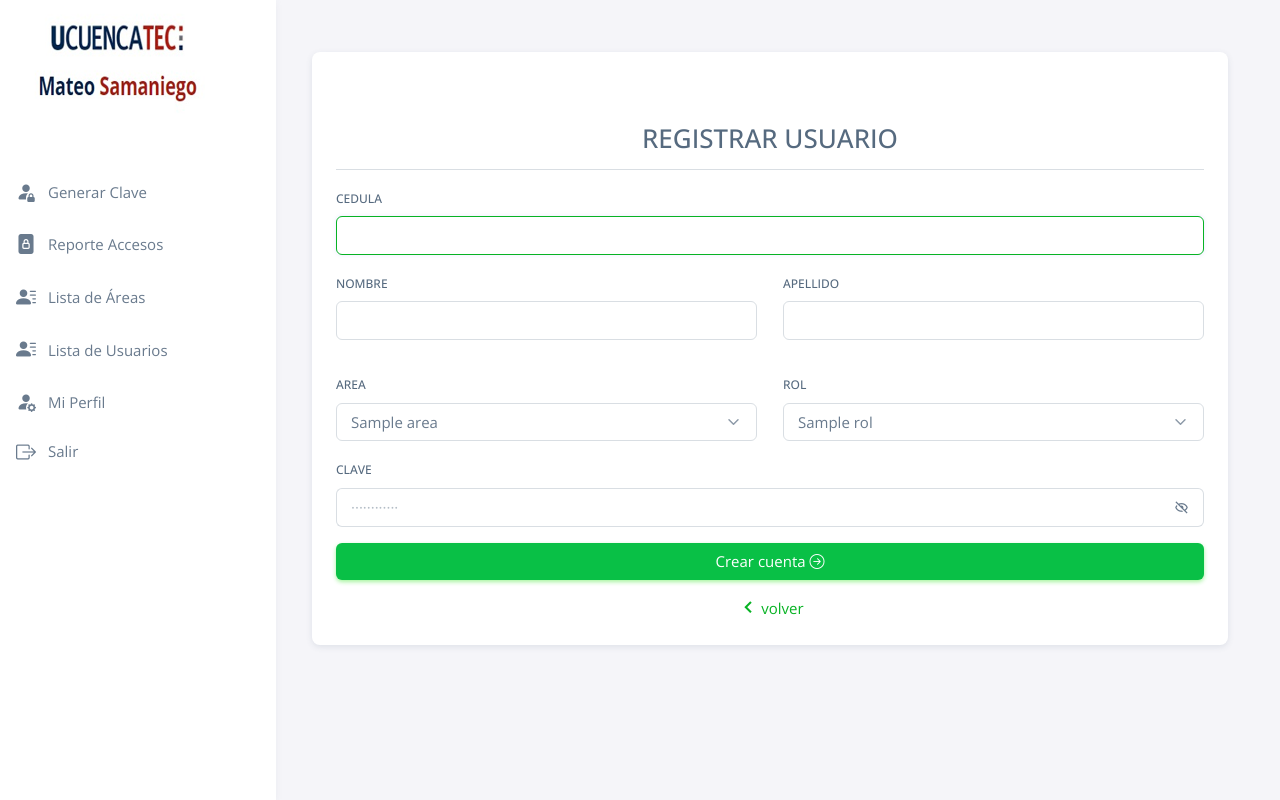
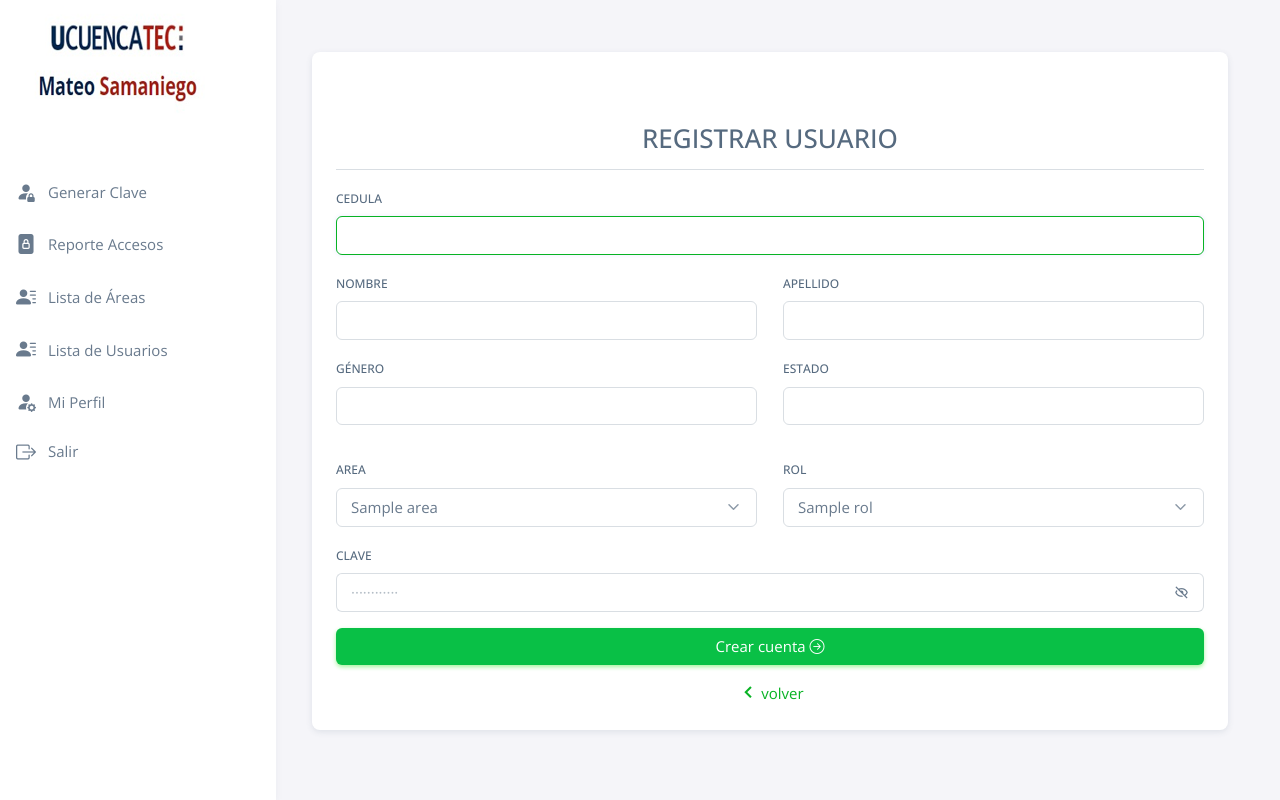
Before and after one commit to Mateo0702/proyectoweb.github.io, a Flask app: page /register-user in a window 1280 px wide. Run offline with Flask 3, Linux system fonts and the light colour scheme; the visitor is signed in with stand-in values (Sample User, id 1); tables that the repository leaves empty or names only in its code hold one stand-in row (values such as "Sample post"); data that the repository does not hold is empty; some libraries are stand-ins or nearby versions.

Commit message:
crear_cloud

```diff
--- a/my-app/controllers/funciones_login.py
+++ b/my-app/controllers/funciones_login.py
@@ -11,7 +11,7 @@ import re
 from werkzeug.security import generate_password_hash
 
 
-def recibeInsertRegisterUser(cedula, name, surname, id_area, id_rol, pass_user):
+def recibeInsertRegisterUser(cedula, name, surname, id_area, id_rol, pass_user, estado, genero):
     respuestaValidar = validarDataRegisterLogin(
         cedula, name, surname, pass_user)
 
@@ -21,10 +21,10 @@ def recibeInsertRegisterUser(cedula, name, surname, id_area, id_rol, pass_user):
             with connectionBD() as conexion_MySQLdb:
                 with conexion_MySQLdb.cursor(dictionary=True) as mycursor:
                     sql = """
-                    INSERT INTO usuarios(cedula, nombre_usuario, apellido_usuario, id_area, id_rol, password)
-                    VALUES (%s, %s, %s, %s, %s, %s)
+                    INSERT INTO usuarios(cedula, nombre_usuario, apellido_usuario, id_area, id_rol, password, estado, genero)
+                    VALUES (%s, %s, %s, %s, %s, %s, %s, %s)
                     """
-                    valores = (cedula, name, surname, id_area, id_rol, nueva_password)
+                    valores = (cedula, name, surname, id_area, id_rol, nueva_password, estado, genero)
                     mycursor.execute(sql, valores)
                     conexion_MySQLdb.commit()
                     resultado_insert = mycursor.rowcount
--- a/my-app/routers/router_login.py
+++ b/my-app/routers/router_login.py
@@ -56,9 +56,11 @@ def cpanelRegisterUserBD():
         id_area = request.form['selectArea']
         id_rol = request.form['selectRol']
         pass_user = request.form['pass_user']
+        estado = request.form['estado']
+        genero = request.form['genero']
 
         resultData = recibeInsertRegisterUser(
-            cedula, name, surname, id_area,id_rol,pass_user)
+            cedula, name, surname, id_area, id_rol, pass_user, estado, genero)
         if (resultData != 0):
             flash('la cuenta fue creada correctamente.', 'success')
             return redirect(url_for('inicio'))
--- a/my-app/templates/public/login/auth_register.html
+++ b/my-app/templates/public/login/auth_register.html
@@ -51,6 +51,28 @@
                   type="text"
                   class="form-control"
                   name="surname"
+                  required
+                  autofocus />
+              </div>
+              <div class="mb-3 col-md-6">
+                <label for="genero" class="form-label">
+                  Género
+                </label>
+                <input
+                  type="text"
+                  class="form-control"
+                  name="genero"
+                  required
+                  autofocus />
+              </div>
+              <div class="mb-3 col-md-6">
+                <label for="estado" class="form-label">
+                  Estado
+                </label>
+                <input
+                  type="text"
+                  class="form-control"
+                  name="estado"
                   required
                   autofocus />
               </div>
```
